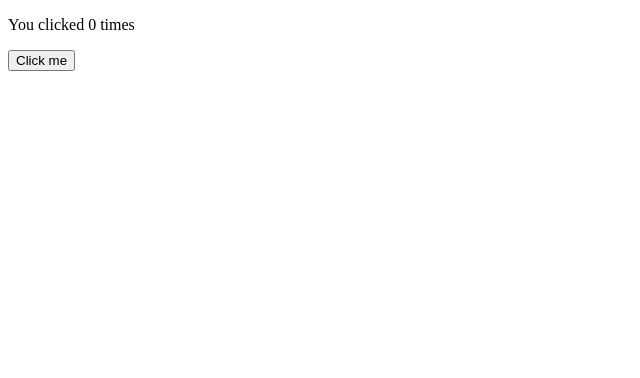
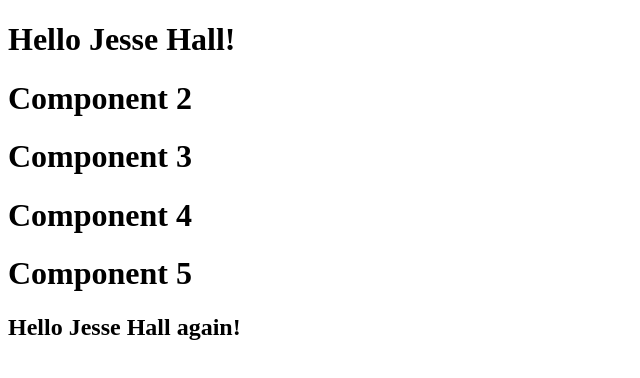
Before and after one commit to 4-learn/react-demo, a React (Create React App) app in the folder hello-world/: page / in a window 1280 px wide. Shown: the top 378 px of the page, without its empty margins (0-640 px from the left). Built offline with nearby package versions, Linux system fonts and the light colour scheme.

Commit message:
hook-useContext

```diff
--- a/hello-world/src/index.js
+++ b/hello-world/src/index.js
@@ -1,23 +1,52 @@
-import { useState, useEffect } from 'react';
-import { render } from 'react-dom';
+import ReactDOM from "react-dom/client";
+import { useState } from "react";
 
-function Example() {
-  const [count, setCount] = useState(0);
+function Component1() {
+  const [user, setUser] = useState("Jesse Hall");
 
-  useEffect(() => {
-    console.log('clicked');
-    document.title = `You clicked ${count} times`;
-  });
   return (
-    <div>
-      <p>You clicked {count} times</p>
-      <button onClick={() => setCount(count + 1)}>
-        Click me
-      </button>
-    </div>
+    <>
+      <h1>{`Hello ${user}!`}</h1>
+      <Component2 user={user} />
+    </>
   );
 }
 
-render(
-  <Example />, document.getElementById('root')
-);
+function Component2({ user }) {
+  return (
+    <>
+      <h1>Component 2</h1>
+      <Component3 user={user} />
+    </>
+  );
+}
+
+function Component3({ user }) {
+  return (
+    <>
+      <h1>Component 3</h1>
+      <Component4 user={user} />
+    </>
+  );
+}
+
+function Component4({ user }) {
+  return (
+    <>
+      <h1>Component 4</h1>
+      <Component5 user={user} />
+    </>
+  );
+}
+
+function Component5({ user }) {
+  return (
+    <>
+      <h1>Component 5</h1>
+      <h2>{`Hello ${user} again!`}</h2>
+    </>
+  );
+}
+
+const root = ReactDOM.createRoot(document.getElementById('root'));
+root.render(<Component1 />);
```
